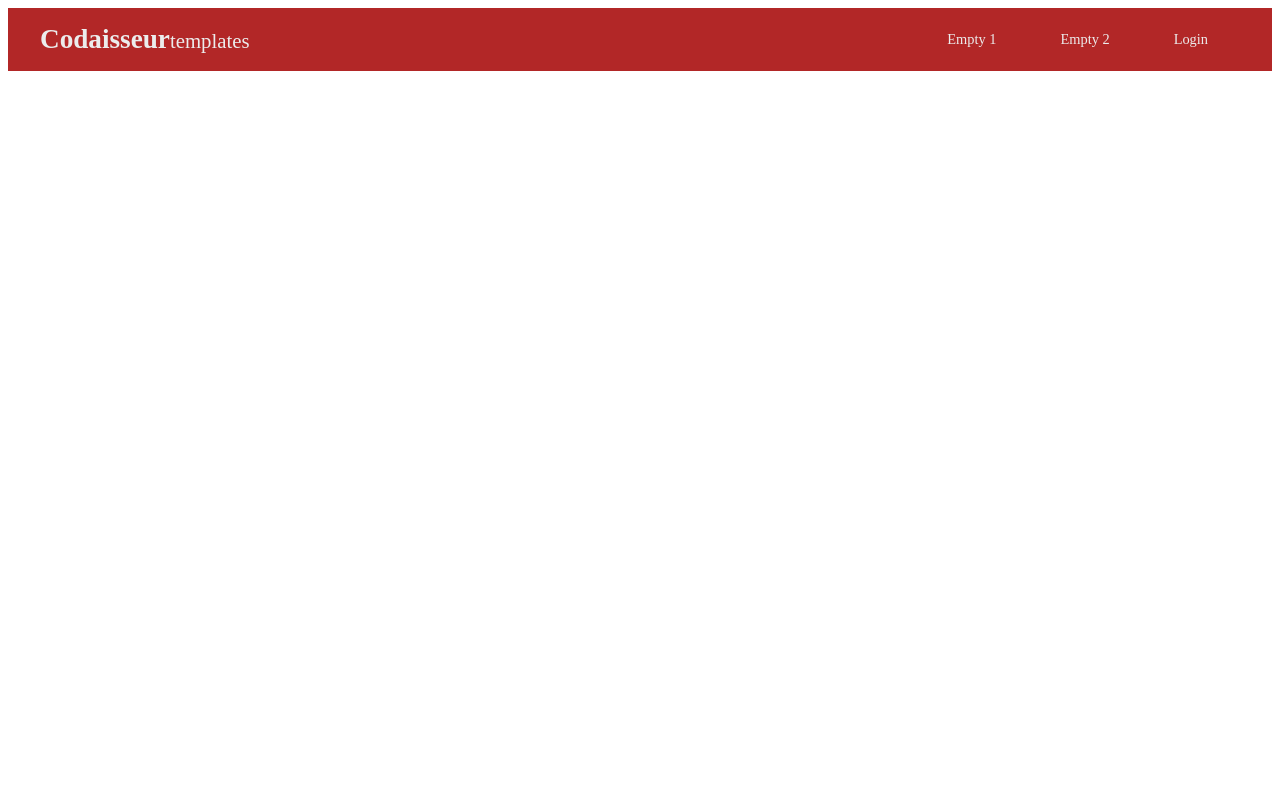
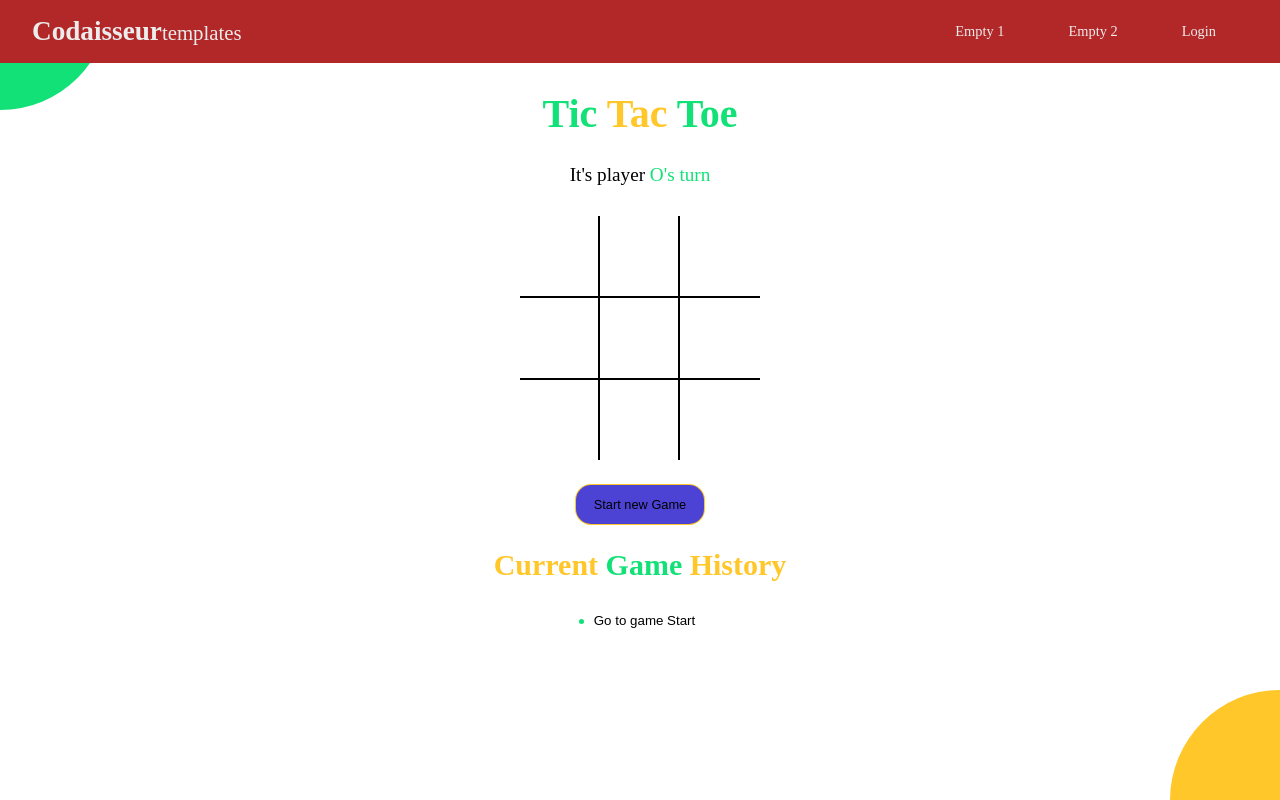
Before and after one commit to gonzalodutto/class60-team-project-game-client, a React (Create React App) app: page /tictoctoe in a window 1280 px wide. Built offline with nearby package versions, Linux system fonts and the light colour scheme; no server answers.

Commit message:
tictoctoe game

```diff
--- a/package.json
+++ b/package.json
@@ -19,7 +19,9 @@
     "react-router-dom": "^6.3.0",
     "react-scripts": "5.0.1",
     "styled-components": "^5.3.5",
-    "web-vitals": "^2.1.4"
+    "web-vitals": "^2.1.4",
+    "sass": "^1.54.9",
+    "vite": "^3.0.2"
   },
   "scripts": {
     "start": "react-scripts start",
--- a/src/App.js
+++ b/src/App.js
@@ -4,11 +4,10 @@ import { useDispatch } from "react-redux";
 import { getUserWithStoredToken } from "./store/user/thunks";
 import { Routes, Route } from "react-router-dom";
 import { Navigation, MessageBox } from "./components";
-import { Homepage, Login, SignUp } from "./pages"
-
+import { Homepage, Login, SignUp } from "./pages";
+import TicTocToe from "./pages/tic-toc-toe/TicTocToe";
 
 function App() {
-
   const dispatch = useDispatch();
 
   useEffect(() => {
@@ -17,12 +16,13 @@ function App() {
 
   return (
     <div>
-      <Navigation/>
-      <MessageBox/>
+      <Navigation />
+      <MessageBox />
       <Routes>
-        <Route path="/" element={<Homepage />}/>
+        <Route path="/" element={<Homepage />} />
         <Route path="/signup" element={<SignUp />} />
         <Route path="/login" element={<Login />} />
+        <Route path="/tictoctoe" element={<TicTocToe />} />
       </Routes>
     </div>
   );
--- /dev/null
+++ b/src/components/tic-toc-toe/Board.jsx
@@ -0,0 +1,36 @@
+import React from "react";
+import Square from "./Square";
+
+const Board = ({ board, handlesquareclick, winningSquare }) => {
+  const renderSquare = (position) => {
+    const iswinningSquare = winningSquare.includes(position);
+    return (
+      <Square
+        value={board[position]}
+        onClick={() => handlesquareclick(position)}
+        iswinningSquare={iswinningSquare}
+      />
+    );
+  };
+  return (
+    <div className="board">
+      <div className="board-row">
+        {renderSquare(0)}
+        {renderSquare(1)}
+        {renderSquare(2)}
+      </div>
+      <div className="board-row">
+        {renderSquare(3)}
+        {renderSquare(4)}
+        {renderSquare(5)}
+      </div>
+      <div className="board-row">
+        {renderSquare(6)}
+        {renderSquare(7)}
+        {renderSquare(8)}
+      </div>
+    </div>
+  );
+};
+
+export default Board;
--- /dev/null
+++ b/src/components/tic-toc-toe/History.jsx
@@ -0,0 +1,27 @@
+import React from 'react';
+
+const History = ({ history, moveTo, currentmove }) => {
+  return (
+    <div className="history-wrapper">
+      <ul className="history">
+        {history.map((_, move) => {
+          return (
+            <li key={move}>
+              <button
+                className={`btn-move ${move === currentmove ? 'active' : ''}`}
+                type="button"
+                onClick={() => {
+                  moveTo(move);
+                }}
+              >
+                {move === 0 ? 'Go to game Start' : `Go to move #${move}`}
+              </button>
+            </li>
+          );
+        })}
+      </ul>
+    </div>
+  );
+};
+
+export default History;
--- /dev/null
+++ b/src/components/tic-toc-toe/Square.jsx
@@ -0,0 +1,18 @@
+import React from 'react';
+
+const Square = ({ value, onClick, iswinningSquare }) => {
+  return (
+    <button
+      type="button"
+      onClick={onClick}
+      className={`square ${iswinningSquare ? 'winning' : ''} ${
+        value === 'X' ? 'text-orange' : 'text-green'
+      }`}
+    >
+      {' '}
+      {value}{' '}
+    </button>
+  );
+};
+
+export default Square;
--- /dev/null
+++ b/src/components/tic-toc-toe/Status_message.jsx
@@ -0,0 +1,37 @@
+import React from 'react';
+
+const Status_message = ({ winner, curr }) => {
+  const nomovesleft = curr.board.every(element => element !== null);
+
+  return (
+    <div className="status-message">
+      {winner && (
+        <>
+          Winner is{' '}
+          <span className={winner === 'X' ? 'text-orange' : 'text-green'}>
+            {winner}
+          </span>
+        </>
+      )}
+      {!winner && !nomovesleft && (
+        <>
+          It's player{' '}
+          <span className={curr.isXnext ? 'text-green' : 'text-orange'}>
+            {curr.isXnext ? 'O' : 'X'}'s turn{' '}
+          </span>
+        </>
+      )}
+      {!winner && nomovesleft && (
+        <>
+          {' '}
+          It's a tie between player <span className="text-orange">
+            {' '}
+            X{' '}
+          </span> and <span className="text-green"> O </span>
+        </>
+      )}
+    </div>
+  );
+};
+
+export default Status_message;
--- /dev/null
+++ b/src/pages/tic-toc-toe/TicTocToe.jsx
@@ -0,0 +1,77 @@
+import React, { useState } from "react";
+import Board from "../../components/tic-toc-toe/Board";
+import History from "../../components/tic-toc-toe/History";
+import Status_message from "../../components/tic-toc-toe/Status_message";
+import { calculateWinner } from "./winner";
+import "../../styled/main.scss";
+
+const New_game = [{ board: Array(9).fill(null), isXnext: true }];
+const TicTocToe = () => {
+  const [history, update_history] = useState(New_game);
+  const [currentmove, set_currentmove] = useState(0);
+
+  const curr = history[currentmove];
+
+  const { winner, winningSquare } = calculateWinner(curr.board);
+
+  const handlesquareclick = (position) => {
+    if (curr.board[position] || winner) return;
+
+    update_history((prev) => {
+      const last = prev[prev.length - 1];
+
+      const newBoard = last.board.map((square, pos) => {
+        if (pos === position) {
+          return last.isXnext ? "O" : "X";
+        }
+        return square;
+      });
+      return prev.concat({ board: newBoard, isXnext: !last.isXnext });
+    });
+    set_currentmove((prev) => prev + 1);
+  };
+
+  const moveTo = (move) => {
+    set_currentmove(move);
+  };
+
+  const onNew_game = () => {
+    update_history(New_game);
+    set_currentmove(0);
+  };
+
+  return (
+    <div className="app">
+      <h1>
+        {" "}
+        <span className="text-green"> Tic </span>{" "}
+        <span className="text-orange"> Tac </span>{" "}
+        <span className="text-green"> Toe </span>{" "}
+      </h1>
+      <Status_message winner={winner} curr={curr} />
+      <Board
+        board={curr.board}
+        handlesquareclick={handlesquareclick}
+        winningSquare={winningSquare}
+      />
+      <button
+        type="button"
+        onClick={onNew_game}
+        className={`btn-reset ${winner ? "active" : ""}`}
+      >
+        {" "}
+        Start new Game{" "}
+      </button>
+      <h2>
+        {" "}
+        <span className="text-orange">Current</span>{" "}
+        <span className="text-green"> Game </span>{" "}
+        <span className="text-orange"> History </span>
+      </h2>
+      <History history={history} moveTo={moveTo} />
+      <div className="bg-balls" />
+    </div>
+  );
+};
+
+export default TicTocToe;
--- /dev/null
+++ b/src/pages/tic-toc-toe/winner.jsx
@@ -0,0 +1,24 @@
+export function calculateWinner(square) {
+  const lines = [
+    [0, 1, 2],
+    [3, 4, 5],
+    [6, 7, 8],
+    [0, 3, 6],
+    [1, 4, 7],
+    [2, 5, 8],
+    [0, 4, 8],
+    [2, 4, 6],
+  ];
+  for (let i = 0; i < lines.length; i++) {
+    const [a, b, c] = lines[i];
+    if (square[a] && square[a] === square[b] && square[b] === square[c])
+      return {
+        winner: square[a],
+        winningSquare: [a, b, c],
+      };
+  }
+  return {
+    winner: null,
+    winningSquare: [],
+  };
+}
--- /dev/null
+++ b/src/styled/main.scss
@@ -0,0 +1,173 @@
+$green: #12e177;
+$orange: #ffc72a;
+$blue: #4c43d4;
+
+body {
+  //font-family: "Roboto", sans-serif;
+  font-family: “Press Start 2P”;
+  //background-color: $blue;
+  color: #000000;
+  padding: 0;
+  margin: 0;
+}
+
+button {
+  background: none;
+  border: none;
+  outline: none;
+  &:hover {
+    cursor: pointer;
+  }
+}
+
+.app {
+  font-size: 20px;
+  display: flex;
+  flex-direction: column;
+  align-items: center;
+}
+
+.text-green {
+  color: $green;
+}
+
+.text-orange {
+  color: $orange;
+}
+
+.history-wrapper {
+  width: 300px;
+  text-align: center;
+  margin-bottom: 20px;
+  .history {
+    display: inline-block;
+    padding: 0;
+    margin: 0;
+    li {
+      list-style: none;
+      text-align: left;
+      &:before {
+        content: "";
+        border-radius: 50%;
+        display: inline-block;
+        height: 5px;
+        width: 5px;
+        background-color: $green;
+        margin-right: 4px;
+        margin-bottom: 1px;
+      }
+
+      .btn-move {
+        color: #000000;
+        &.active {
+          font-weight: bold;
+          color: $green;
+        }
+      }
+    }
+  }
+}
+
+.status-message {
+  margin-bottom: 30px;
+  font-size: 1.2rem;
+  font-weight: lighter;
+  span {
+    font-weight: normal;
+  }
+}
+
+.btn-reset {
+  font-size: 0.8rem;
+  color: #000000;
+  border-radius: 15px;
+  padding: 12px 18px;
+  margin-top: 25px;
+  transition: all 0.2s;
+  background-color: $blue;
+  box-shadow: 0px 0px 0px 1px $orange;
+  &.active {
+    background-color: $orange;
+    box-shadow: none;
+  }
+}
+
+.board {
+  .board-row {
+    display: flex;
+    flex-direction: row;
+    border-bottom: 2px solid #000000;
+    &:last-child {
+      border-bottom: none;
+    }
+    .square {
+      width: 80px;
+      height: 80px;
+      border-right: 2px solid #000000;
+      font-size: 2.5rem;
+      padding: 0;
+      overflow: hidden;
+      transition: all 0.2s;
+      &:last-child {
+        border-right: none;
+      }
+      &.winning {
+        animation: scaleText 1.4s infinite;
+        @keyframes scaleText {
+          0% {
+            transform: 2.5rem;
+          }
+          50% {
+            font-size: 3.5rem;
+          }
+          100% {
+            font-size: 2.5rem;
+          }
+        }
+      }
+    }
+  }
+}
+
+.bg-balls {
+  position: fixed;
+  top: 0;
+  left: 0;
+  right: 0;
+  bottom: 0;
+  min-width: 100%;
+  z-index: -1;
+
+  &:before,
+  &:after {
+    content: "";
+    position: absolute;
+    width: 150px;
+    height: 150px;
+    border-radius: 50%;
+  }
+
+  &:before {
+    background-color: $orange;
+    right: -75px;
+    bottom: -75px;
+    @media screen and (min-width: 476px) {
+      width: 220px;
+      height: 220px;
+      right: -110px;
+      bottom: -110px;
+    }
+  }
+
+  &:after {
+    background-color: $green;
+    top: -75px;
+    left: -75px;
+    @media screen and (min-width: 476px) {
+      width: 220px;
+      height: 220px;
+      top: -110px;
+      left: -110px;
+    }
+  }
+}
```
Also changed, not shown: 1 other file (tests, documents, lock files or other folders).
